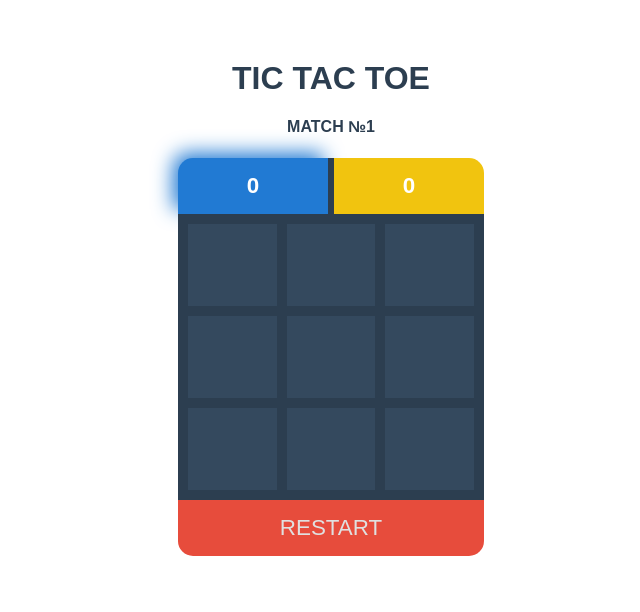
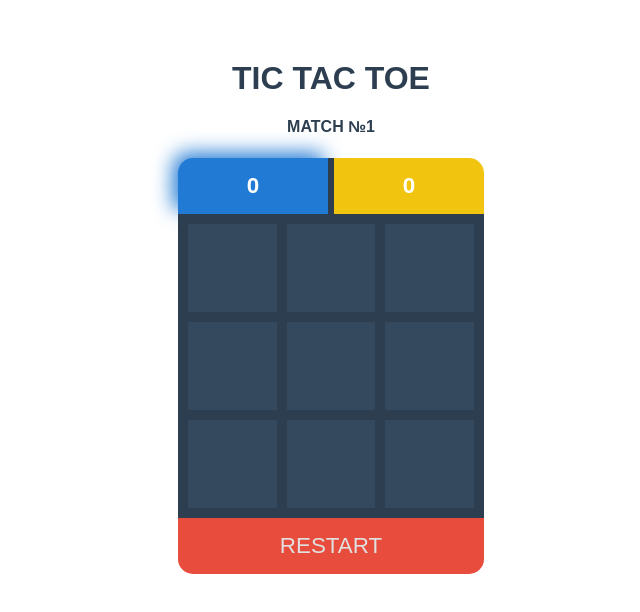
Before and after one commit to Rupikz/tic-tac-toe, a Vue app: page / in a window 1280 px wide. Shown: the top 612 px of the page, without its empty margins (309-949 px from the left). Built offline with nearby package versions, Linux system fonts and the light colour scheme.

Commit message:
fix cross-browser compatibility

```diff
--- a/src/App.vue
+++ b/src/App.vue
@@ -49,14 +49,15 @@ export default {
 </script>
 
 <style>
-#app {
+body {
   font-family: 'Oswald', sans-serif;
   font-weight: 700;
   -webkit-font-smoothing: antialiased;
   -moz-osx-font-smoothing: grayscale;
   text-align: center;
   color: #2c3e50;
-  margin-top: 60px;
+  margin: 60px 0;
+  font-style: normal;
 }
 
 .container {
@@ -74,6 +75,7 @@ export default {
   color: #e0e0e0;
   transition: .3s ;
   text-transform: uppercase;
+  cursor: pointer;
 }
 
 .restart:hover {
--- a/src/components/Cell.vue
+++ b/src/components/Cell.vue
@@ -46,9 +46,11 @@ export default {
 
 <style>
   .cell {
+    position: relative;
+    background-clip: padding-box;
     border: 10px #2c3e50 solid;
     width: 80px;
-    height: 80px;
+    height: 86px;
     background-color: #34495e;
   }
 
@@ -57,11 +59,14 @@ export default {
   }
 
   .figure {
-    position: relative;
-    top: 0;
-    right: 0;
     width: 32px;
     height: 32px;
+  }
+
+  button,
+  button:active,
+  button:focus {
+    outline: none;
   }
 
   /* X */
@@ -71,8 +76,8 @@ export default {
     position: absolute;
     height: 45px;
     width: 5px;
-    top: -5px;
-    left: -3px;
+    right: 41px;
+    top: 22px;
     background-color: #f1c40f;
   }
   .figure.cross:before {
@@ -88,10 +93,10 @@ export default {
   .figure.zero:after {
     content: "";
     position: absolute;
-    top: 0px;
-    left: -21px;
     width: 32px;
     height: 32px;
+    right: 22px;
+    top: 25px;
     border: 5px solid #217ad3;
     -moz-border-radius: 50px 50px 50px 50px;
     border-radius: 50px 50px 50px 50px;
```
